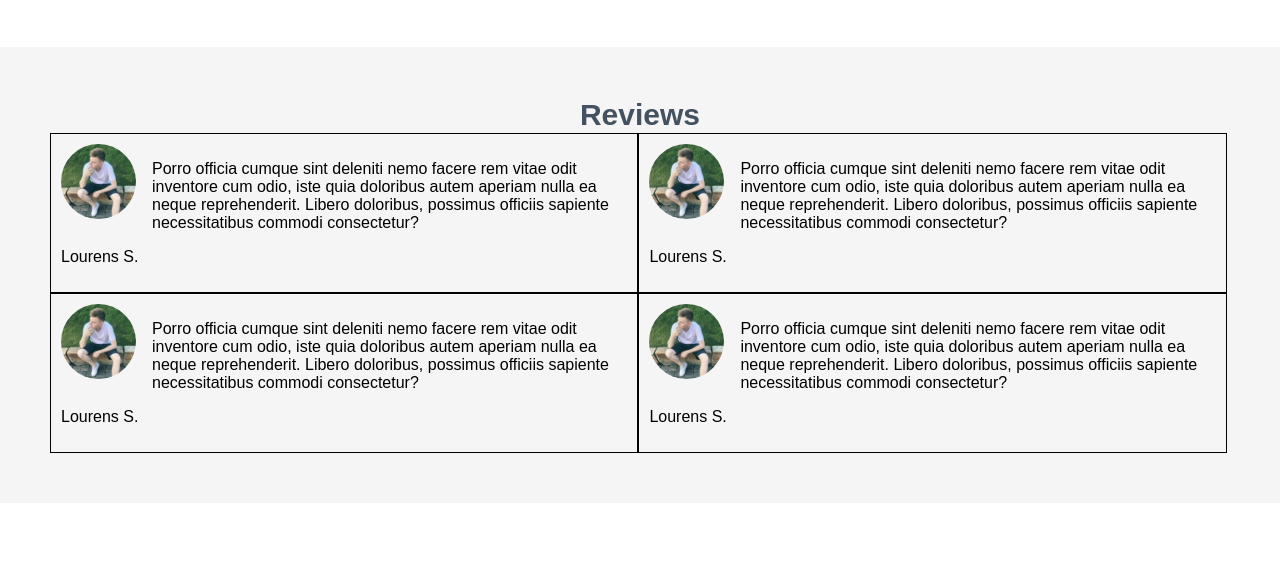
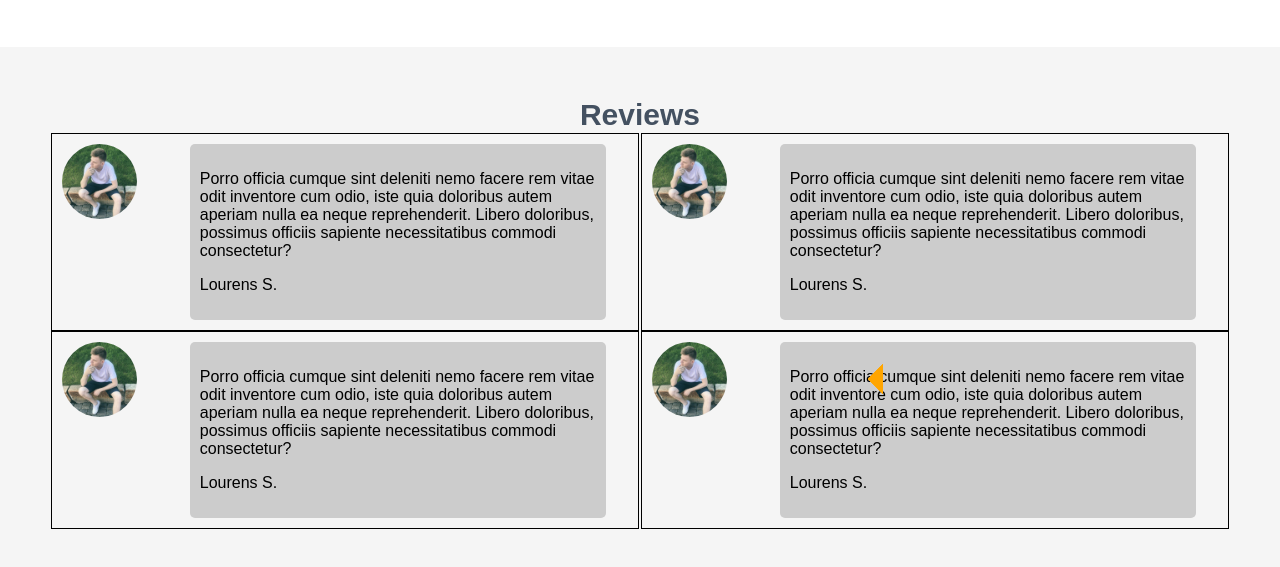
Before and after one commit to Romangans/Layout, a plain HTML site: page index.html in a window 1280 px wide. Shown: the part 1530-2097 px from the top of the page. Before the commit the page ends 2033 px from the top, so only its background shows below. Drawn offline with Linux system fonts and the light colour scheme.

Commit message:
Колхозно сделал фигуру, доделать

```diff
--- a/css/style.css
+++ b/css/style.css
@@ -239,16 +239,19 @@ body {
     margin: 0 auto;
 }
 
-.reviews-content{
+.reviews-content {
     display: flex;
     flex-wrap: wrap;
 }
 
 .reviews-content-figure {
     width: 48%;
-    margin: 0;
+    border: 1px solid black;
+    margin: 0 auto;
     padding: 10px;
-    border: 1px solid black;
+    align-items: center;
+    /*display: flex;
+    justify-content: space-between;*/
 }
 
 .reviews-photo {
@@ -261,3 +264,20 @@ body {
     float: left;
     margin: 0 16px 0 0;
 }
+
+.reviews-content-figcaption {
+    width: 70%;
+    padding: 10px;
+    border-radius: 5px;
+    background-color: #ccc;
+    margin: 0 0 0 128px;
+}
+
+.reviews-content-figcaption::before {
+    content: "";
+    border: 15px solid transparent;
+    border-right: 15px solid orange;
+    position: absolute;
+    left: 853px;
+    top: 1894px;
+}
```
